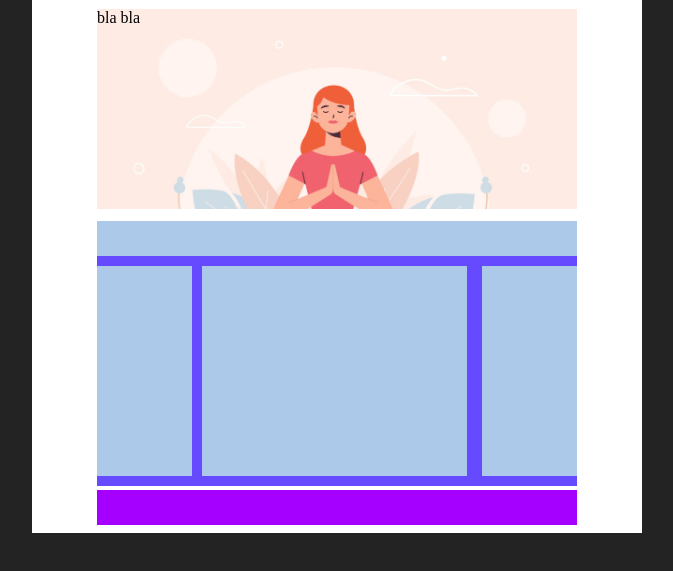
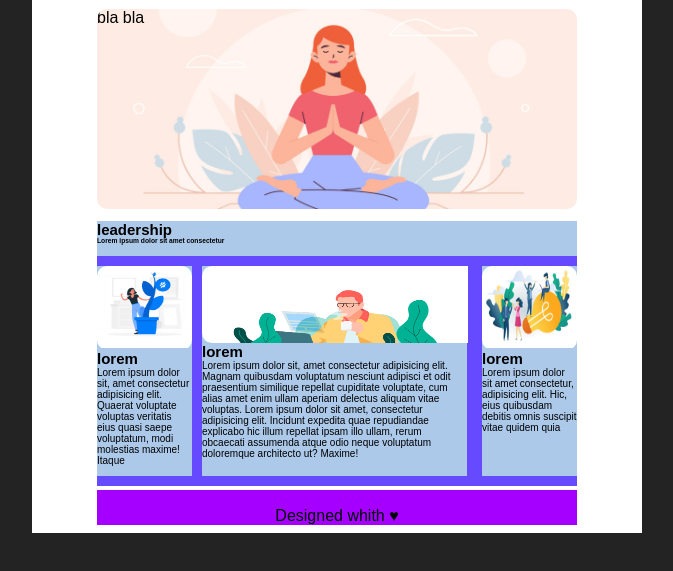
Before and after one commit to ManueldG/htmlcss-wp, a plain HTML site: page index.html in a window 1280 px wide. Shown: the part 67-638 px from the top of the page, without its empty margins (303-976 px from the left). Drawn offline with Linux system fonts and the light colour scheme.

Commit message:
corpo generale

```diff
--- a/css/style.css
+++ b/css/style.css
@@ -9,11 +9,14 @@ html {
     background-color: #232323;
 }
 
-/*centratura body non serve*/
+
 body {
     margin: auto;
+    font-family: sans-serif;
 }
-
+.image{
+    border-radius: 10px;
+ }
 
 /*struttura contenitore principale*/
 .container {
@@ -22,6 +25,7 @@ body {
     width: 610px;
     margin: 0 auto;
     padding: 14px 65px 2px 65px;
+
 }
 
 
@@ -43,6 +47,7 @@ header {
 
 .first {
     background-image: url("../img/banner.jpg");
+    background-position: center;
     background-size: cover;
     margin-bottom: 12px;
     height: 200px;
@@ -62,10 +67,16 @@ main {
 }
 
 .contenuto {
+    font-size:10px;
     background-color: #acc9ea;
     margin-bottom: 10px ;
     height : 35px;
 }
+
+.contenuto h6{
+    line-height:5px;
+}
+
 
 /*float*/
 .left, .center, .right {
@@ -73,6 +84,31 @@ main {
     float: left;
     height: 210px;
 }
+
+.overlay {
+    background: rgba(0, 0, 0, 0.5);
+}
+
+.left img, .right img {
+    width: 95px;
+    height: 82px;
+
+}
+.image {
+    overflow: hidden;
+}
+
+.center .image{
+    width: 64vh;
+    height: 6vw;
+
+}
+.center .image img{
+    width: 266px;
+    height: 111px;
+    overflow: hidden;
+}
+
 
 /*sovrascrivo .center*/
 .center {
@@ -89,4 +125,12 @@ main {
 footer {
     background-color: #a500ff;
     height:35px;
+    position: relative;
 }
+
+.descr{
+    position: absolute;
+    bottom: 0;
+    left:50%;
+    transform: translateX(-50%)
+}
--- a/index.html
+++ b/index.html
@@ -15,7 +15,7 @@
             </div>
 
         </header>
-        <div class="first">
+        <div class="first image">
         bla bla
         </div>
 
@@ -23,17 +23,35 @@
         <main>
             <content>
                 <div class="contenuto top ">
+                    <h2>leadership</h2>
+                    <h6>Lorem ipsum dolor sit amet consectetur</h6>
 
                 </div>
 
                 <div class="colonne clearfix">
                     <div class="contenuto left">
+                        <div class="image">
+                            <img src="img/img-1.jpg" alt="grow plant">
+                        </div>
+                        <h2>lorem</h2>
+                        Lorem ipsum dolor sit, amet consectetur adipisicing elit. Quaerat voluptate voluptas veritatis eius quasi saepe voluptatum, modi molestias maxime! Itaque
 
                     </div>
                     <div class="contenuto center">
-
+                        <div class="image">
+                            <img src="img/img-2.jpg" alt="coffee time">
+                        </div>
+                        <h2>lorem</h2>
+                        Lorem ipsum dolor sit, amet consectetur adipisicing elit. Magnam quibusdam voluptatum nesciunt adipisci et odit praesentium similique repellat cupiditate voluptate, cum alias amet enim ullam aperiam delectus aliquam vitae voluptas.
+                        Lorem ipsum dolor sit amet, consectetur adipisicing elit. Incidunt expedita quae repudiandae explicabo hic illum repellat ipsam illo ullam, rerum obcaecati assumenda atque odio neque voluptatum doloremque architecto ut? Maxime!
                     </div>
                     <div class="contenuto right">
+                        <div class="image">
+                        <img src="img/img-3.jpg" alt="Edison!!">
+                        <div class="overlay"></div>
+                        </div>
+                        <h2>lorem</h2>
+                        Lorem ipsum dolor sit amet consectetur, adipisicing elit. Hic, eius quibusdam debitis omnis suscipit vitae quidem quia
 
                     </div>
                 </div>
@@ -42,7 +60,9 @@
         </main>
 
         <footer>
-
+            <div class="descr">
+            Designed whith &hearts;
+            </div>
         </footer>
     </div>
 </body>
```
